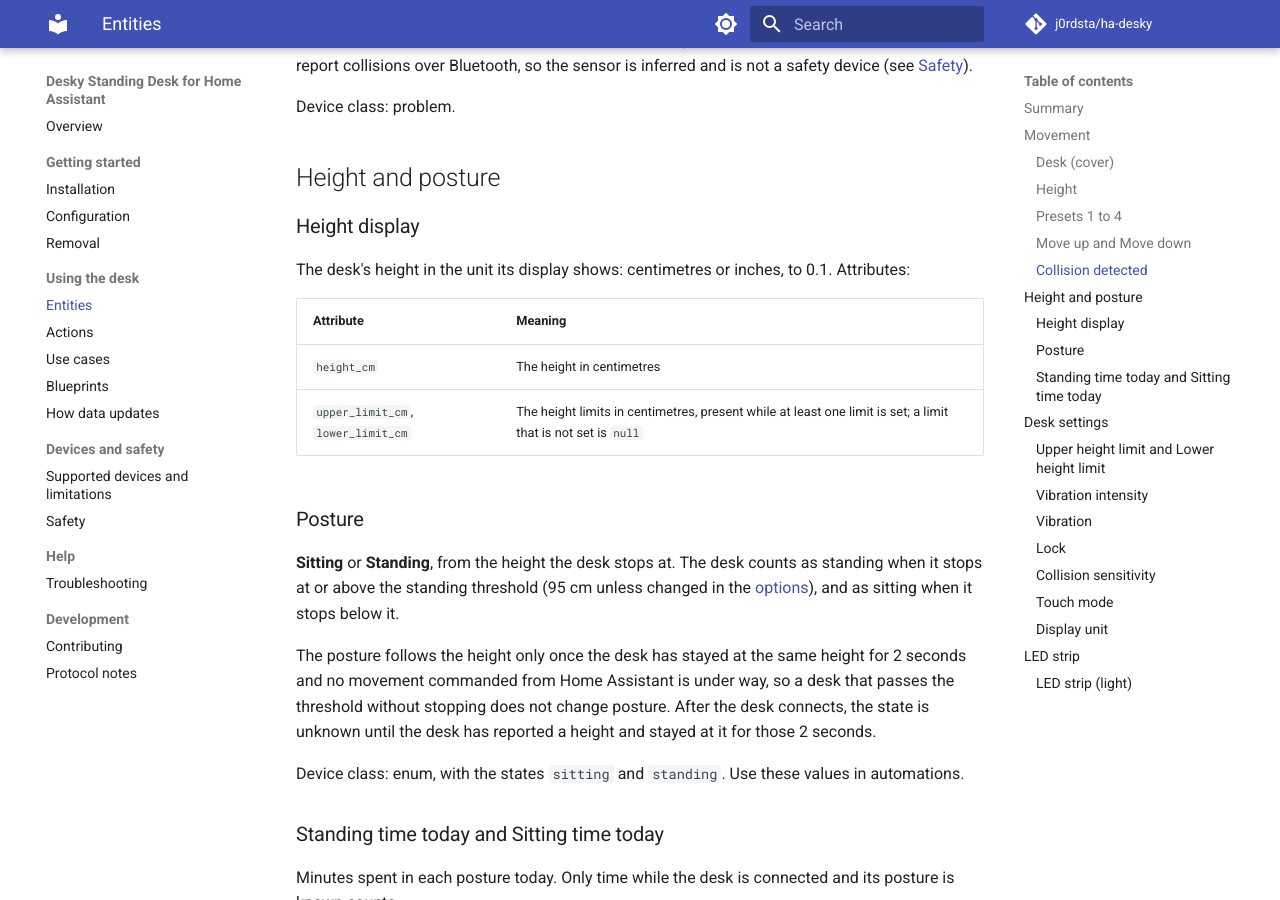
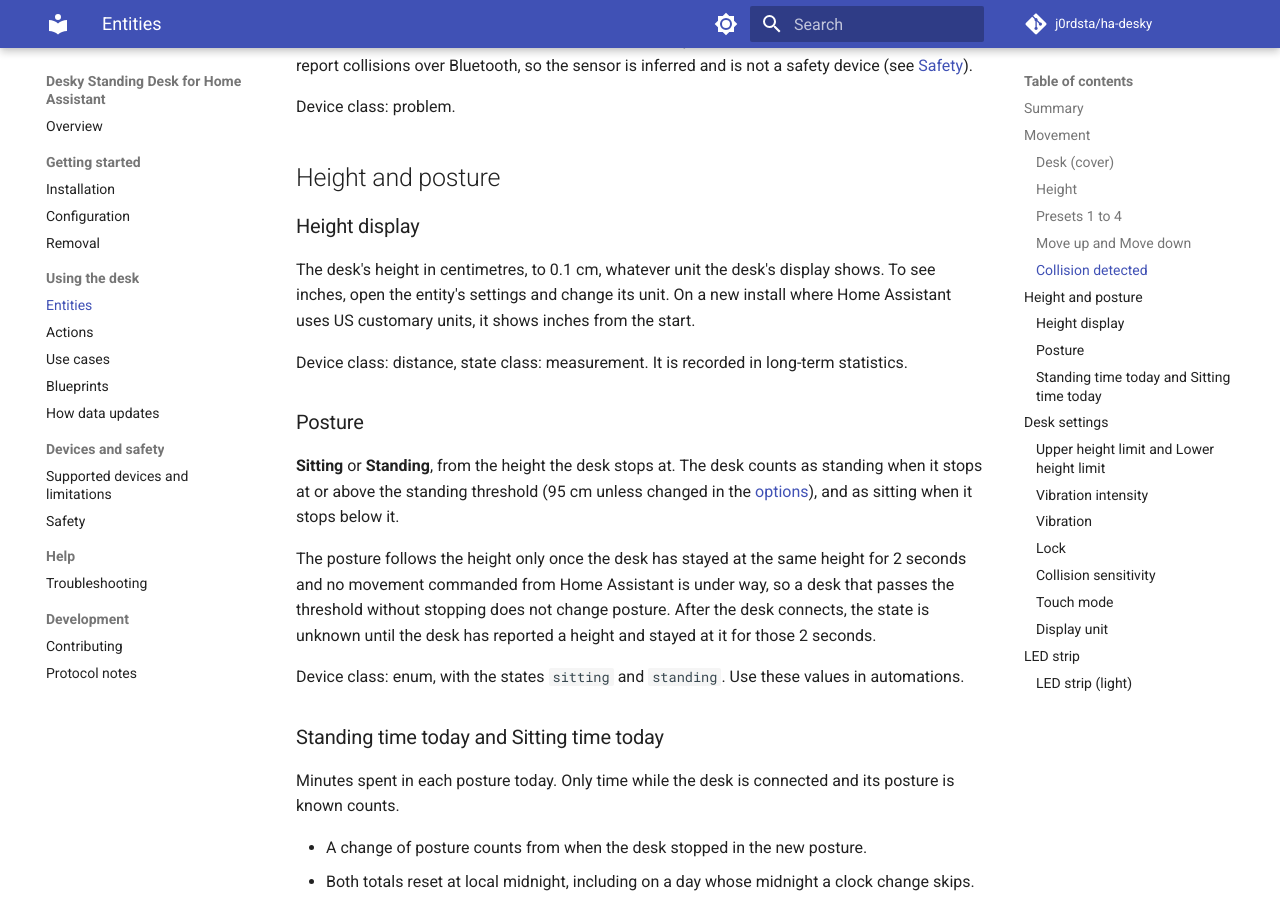
Before and after one commit to j0rdsta/ha-desky, an MkDocs documentation site: the page built from docs/entities.md, in a window 1280 px wide and 900 px high, scrolled down 2777 px. Built offline with MkDocs 1.6.1 and Material for MkDocs 9.7.7, drawn with Linux system fonts in a browser that asks for light colours; comment, search, counter and statistics services are not loaded; some of the changed text lies outside the part shown.

Commit message:
feat!: report the height display in centimetres as a distance
Co-Authored-By: Claude Opus 5.5 <noreply@anthropic.com>

```diff
--- a/docs/entities.md
+++ b/docs/entities.md
@@ -9,8 +9,8 @@ entities. Setting up the desk deletes them.
 
 All entities are enabled by default, and unavailable while the desk is not connected.
 
-Heights are in centimetres, whatever unit the desk's display shows. The one exception is the
-Height display sensor, which follows the display unit.
+Heights are in centimetres, whatever unit the desk's display shows. To see the Height display
+sensor in inches, change its unit in the entity's settings.
 
 Not every desk has every feature, but the entities are created anyway. For a feature the desk
 does not report, the entity shows unknown or a default value (see
@@ -30,7 +30,7 @@ Category is the section of the device page that lists the entity: **Controls**,
 | Move down | `button.desky_desk_move_down` | Button | | Controls |
 | LED strip | `light.desky_desk_led_strip` | Light | | Controls |
 | Lock | `switch.desky_desk_lock` | Switch | | Controls |
-| Height display | `sensor.desky_desk_height_display` | Sensor | cm or in | Sensors |
+| Height display | `sensor.desky_desk_height_display` | Sensor | cm | Sensors |
 | Posture | `sensor.desky_desk_posture` | Sensor | | Sensors |
 | Standing time today | `sensor.desky_desk_standing_time_today` | Sensor | min | Sensors |
 | Sitting time today | `sensor.desky_desk_sitting_time_today` | Sensor | min | Sensors |
@@ -91,12 +91,11 @@ Device class: problem.
 
 ### Height display
 
-The desk's height in the unit its display shows: centimetres or inches, to 0.1. Attributes:
+The desk's height in centimetres, to 0.1 cm, whatever unit the desk's display shows. To see
+inches, open the entity's settings and change its unit. On a new install where Home Assistant
+uses US customary units, it shows inches from the start.
 
-| Attribute | Meaning |
-| --- | --- |
-| `height_cm` | The height in centimetres |
-| `upper_limit_cm`, `lower_limit_cm` | The height limits in centimetres, present while at least one limit is set; a limit that is not set is `null` |
+Device class: distance, state class: measurement. It is recorded in long-term statistics.
 
 ### Posture
 
@@ -167,9 +166,9 @@ the integration asks for its settings again after changing it.
 
 ### Display unit
 
-The unit the desk's display shows: **cm** or **in**, with the states `cm` and `in`. Only the
-Height display sensor follows this setting. The integration asks for the desk's settings again
-after changing it, and also picks up a change made on the hand controller.
+The unit the desk's display shows: **cm** or **in**, with the states `cm` and `in`. It changes
+only the desk's own display; entities keep using centimetres. The integration asks for the desk's
+settings again after changing it, and also picks up a change made on the hand controller.
 
 ## LED strip
 
```
Also changed, not shown: 3 other files.
